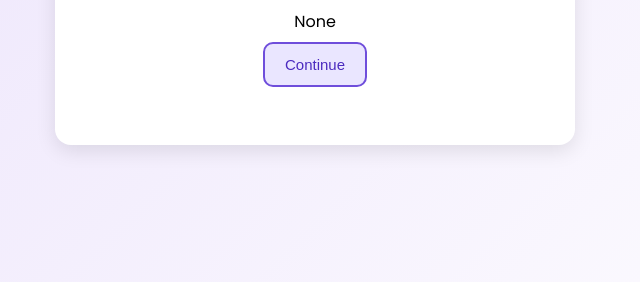
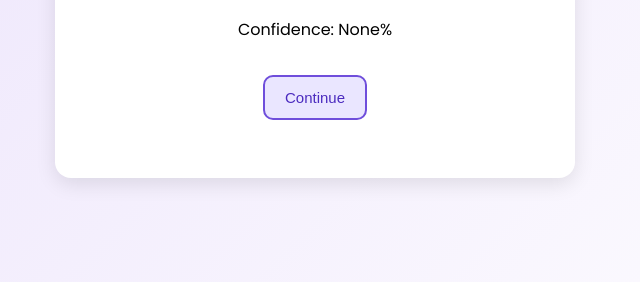
Before and after one commit to bragadeez/CognitiveChatbot, a Flask app: page /after_result in a window 1280 px wide. Shown: the part 383-665 px from the top of the page, without its empty margins (325-965 px from the left). Run offline with Flask 3, Linux system fonts and the light colour scheme; parts of the project's set-up code (start-up, migrations or seed data) failed here and were passed over.

Commit message:
updated stuff with confidence score

```diff
--- a/app.py
+++ b/app.py
@@ -21,6 +21,10 @@ from langchain_community.vectorstores import FAISS
 from langchain_community.embeddings import HuggingFaceEmbeddings
 from langchain_community.document_loaders import PyPDFLoader
 import os
+from dotenv import load_dotenv
+
+# load environment variables from .env file
+load_dotenv()
 
 # -------------------------------
 # Flask App Setup
@@ -52,7 +56,11 @@ current_index = 0
 # -------------------------------
 # Initialize Groq Client
 # -------------------------------
-GROQ_API_KEY = "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"
+# get key from environment (set via .env or system env vars)
+GROQ_API_KEY = os.getenv("API_KEY")
+if not GROQ_API_KEY:
+    raise EnvironmentError("GROQ API key not found. Please set API_KEY in .env or environment.")
+
 GROQ_MODEL = "llama-3.3-70b-versatile"
 
 try:
@@ -192,6 +200,8 @@ def submit_answer():
             features = np.array(submit_answer.responses).reshape(1, -1)
             features_scaled = svm_scaler.transform(features)
             prediction = svm_model.predict(features_scaled)[0]
+            probabilities = svm_model.predict_proba(features_scaled)[0]
+            confidence = probabilities[prediction] * 100  # Convert to percentage
 
             style_map = {0: "Auditory", 1: "Reading/Writing", 2: "Visual"}
             predicted_style = style_map.get(prediction)
@@ -202,9 +212,10 @@ def submit_answer():
 
             print(f"Prediction value: {prediction}")
             print(f"Mapped style: {predicted_style}")
+            print(f"Confidence: {confidence:.2f}%")
 
             submit_answer.responses = []  # Reset for next user
-            return jsonify({"done": True, "style": predicted_style})
+            return jsonify({"done": True, "style": predicted_style, "confidence": round(confidence, 2)})
 
         except Exception as e:
             print(f"Error in prediction: {e}")
@@ -216,8 +227,9 @@ def submit_answer():
 @app.route("/after_result")
 def after_result():
     style = request.args.get('style')
-    print(f"Rendering after_result with style: {style}")  # Debug log
-    return render_template("after_result.html", style=style)
+    confidence = request.args.get('confidence')
+    print(f"Rendering after_result with style: {style}, confidence: {confidence}")  # Debug log
+    return render_template("after_result.html", style=style, confidence=confidence)
 
 @app.route("/chatbot")
 def chatbot_page():
--- a/templates/after_result.html
+++ b/templates/after_result.html
@@ -88,6 +88,7 @@
       <div class="result-container">
         <h2 class="result-text">Your Primary Learning Style is:</h2>
         <div class="learning-style" id="styleDisplay">{{ style }}</div>
+        <p>Confidence: {{ confidence }}%</p>
 
         <button id="next-btn" class="option-btn" onclick="nextStep()">
           Continue
--- a/templates/index.html
+++ b/templates/index.html
@@ -47,7 +47,7 @@
           .then((response) => response.json())
           .then((data) => {
             if (data.done) {
-              window.location.href = `/after_result?style=${data.style}`;
+              window.location.href = `/after_result?style=${data.style}&confidence=${data.confidence}`;
             } else {
               questionDiv.textContent = data.question;
               updateProgress(data.index, data.total);
@@ -64,7 +64,7 @@
           .then((response) => response.json())
           .then((data) => {
             if (data.done) {
-              window.location.href = `/after_result?style=${data.style}`;
+              window.location.href = `/after_result?style=${data.style}&confidence=${data.confidence}`;
             } else {
               currentQuestion++;
               loadQuestion();
```
Also changed, not shown: 1 other file.
